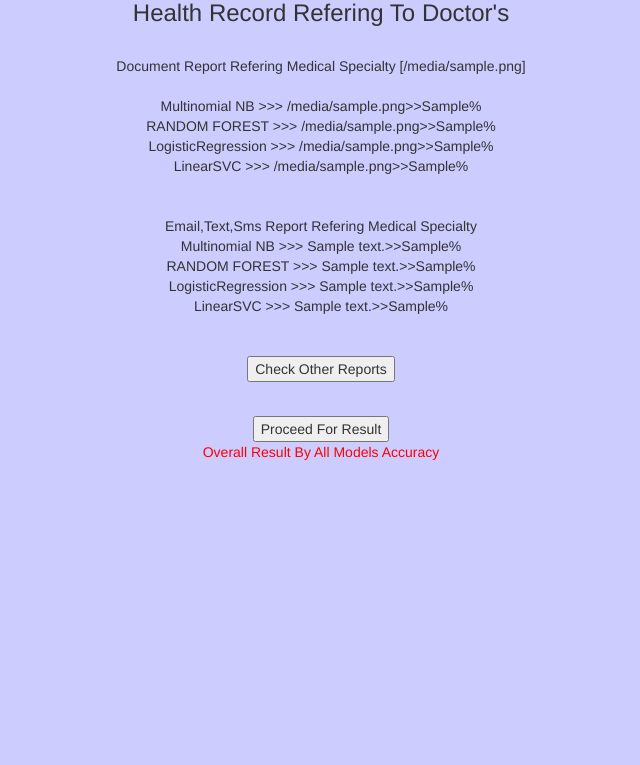
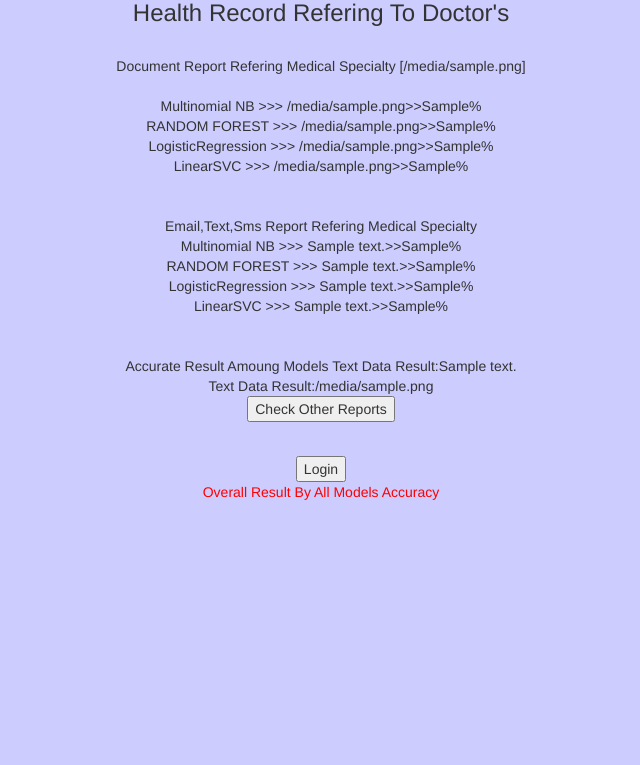
Before and after one commit to pskr0/MajorProject, a Python web app: template templates/conform.html in a window 1280 px wide. Shown: the part 20-785 px from the top of the page, without its empty margins (319-959 px from the left). Run offline with Jinja, Linux system fonts and the light colour scheme; the template is opened without the code that fills it: most values are stand-ins (such as "Sample title", 1, 10 or a date in 2020); some libraries are stand-ins or nearby versions.

Commit message:
Update conform.html

```diff
--- a/templates/conform.html
+++ b/templates/conform.html
@@ -39,18 +39,17 @@ LinearSVC &gt;&gt;&gt; {{linear_text_input}}&gt;&gt;{{d1}}%<br>
  </th></tr>
   <br>
   <br>
+  Accurate Result Amoung  Models
+  Text Data Result:{{Final_text}}
+  <br>
+  Text Data Result:{{Final_file}}
 
 <form action="/recheck" method="post">
  <button type="submit" class="btn-large waves-effect waves-light orange">Check Other Reports</button>
 </form>
   <br>
-  <!--
-  <form action="/predict" method="get">
-<input type="submit" name="buttonfinal" value=1>
-  </form>
--->
-<form action="/finals" method="get">
-  <button type="submit" >Proceed For Result </button><p style="color:red;">Overall Result By All Models Accuracy</p>
+<form action="/loginacc" method="get">
+  <button type="submit" >Login </button><p style="color:red;">Overall Result By All Models Accuracy</p>
 </form>
 </body>
 </html>
```
